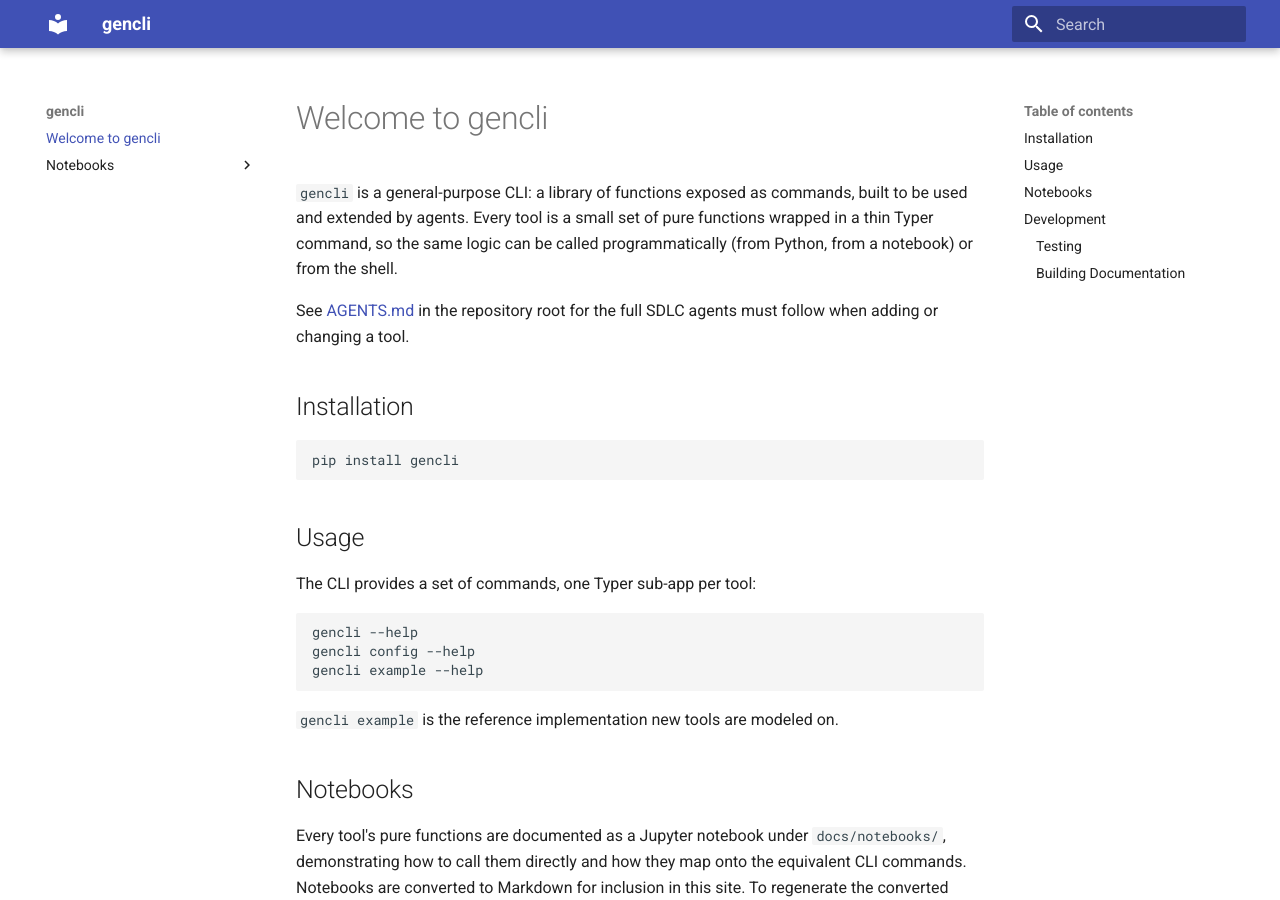
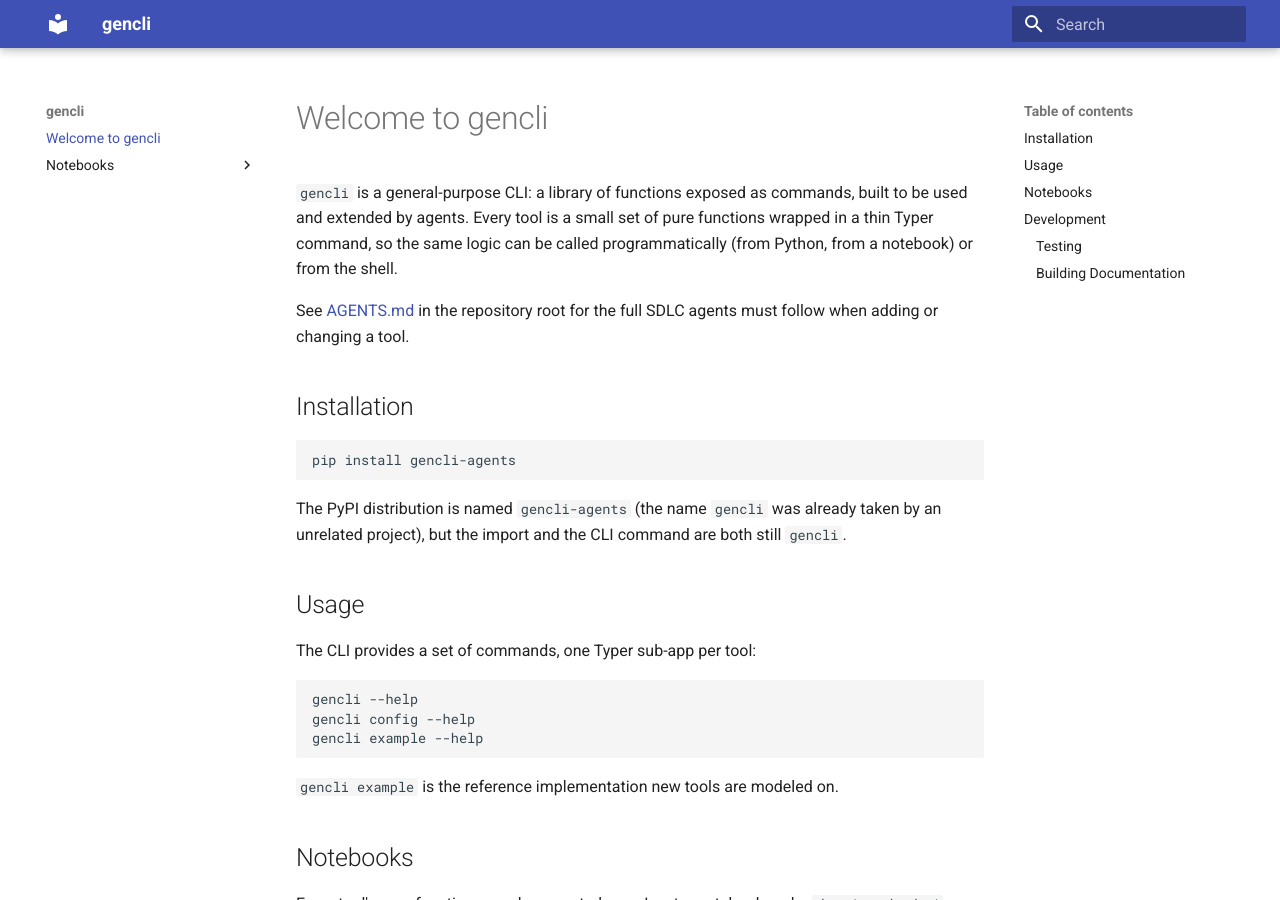
Before and after one commit to gpadpoll/general-cli, an MkDocs documentation site: the page built from docs/docs/index.md, in a window 1280 px wide and 900 px high. Built offline with MkDocs 1.6.1 and Material for MkDocs 9.7.7, drawn with Linux system fonts in a browser that asks for light colours.

Commit message:
fix(release): rename PyPI distribution to gencli-agents (gencli was taken)
Attempting to register the trusted publisher on pypi.org surfaced:
"This project name is too similar to an existing project." The existing
project 'gen-cli' (https://pypi.org/project/gen-cli/) normalizes to the
same name as 'gencli' once PyPI strips separators for its typosquat
protection, so the plain name was never actually available.

Renamed only the PyPI distribution name (the [project.name] in
pyproject.toml, i.e. what `pip install <name>` uses) to 'gencli-agents'.
Verified free on both PyPI and TestPyPI. Nothing else changes: the
Python import (`import gencli`), the CLI command (`gencli`), and the
GitHub repo/package directory name are all untouched -- confirmed with a
clean-room install of the rebuilt wheel.

Updated the PyPI project URLs in publish.yml and the install instructions
in README.md / docs/docs/index.md accordingly.

Co-Authored-By: Claude Sonnet 5 <noreply@anthropic.com>

````diff
--- a/docs/docs/index.md
+++ b/docs/docs/index.md
@@ -12,8 +12,12 @@ changing a tool.
 ## Installation
 
 ```bash
-pip install gencli
+pip install gencli-agents
 ```
+
+The PyPI distribution is named `gencli-agents` (the name `gencli` was
+already taken by an unrelated project), but the import and the CLI command
+are both still `gencli`.
 
 ## Usage
 
--- a/pyproject.toml
+++ b/pyproject.toml
@@ -1,5 +1,5 @@
 [project]
-name = "gencli"
+name = "gencli-agents"
 version = "0.0.1"
 description = "General-purpose CLI: a library of functions exposed as commands, built for agents to use and extend"
 authors = [
````
Also changed, not shown: README.md, 1 other file.
